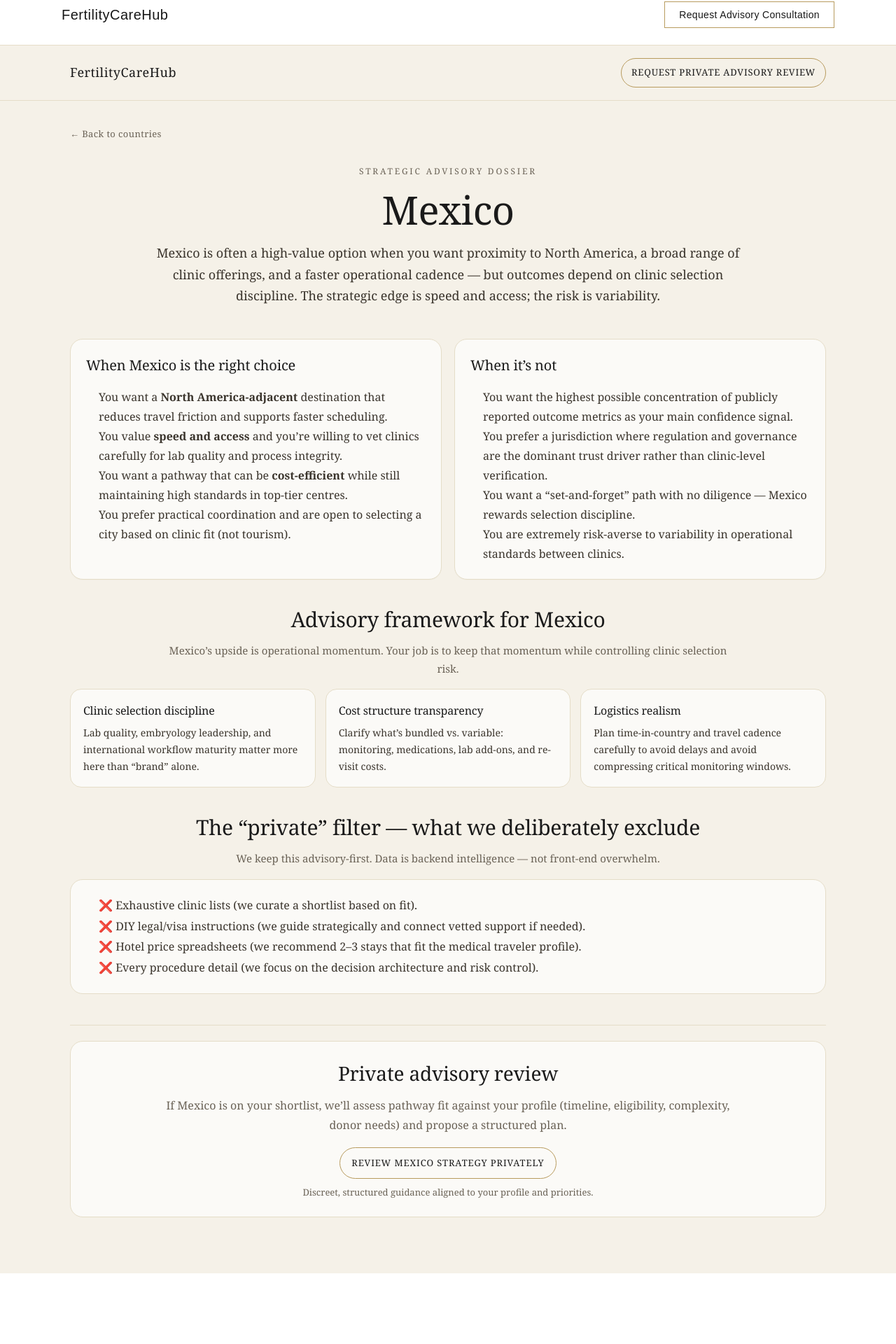
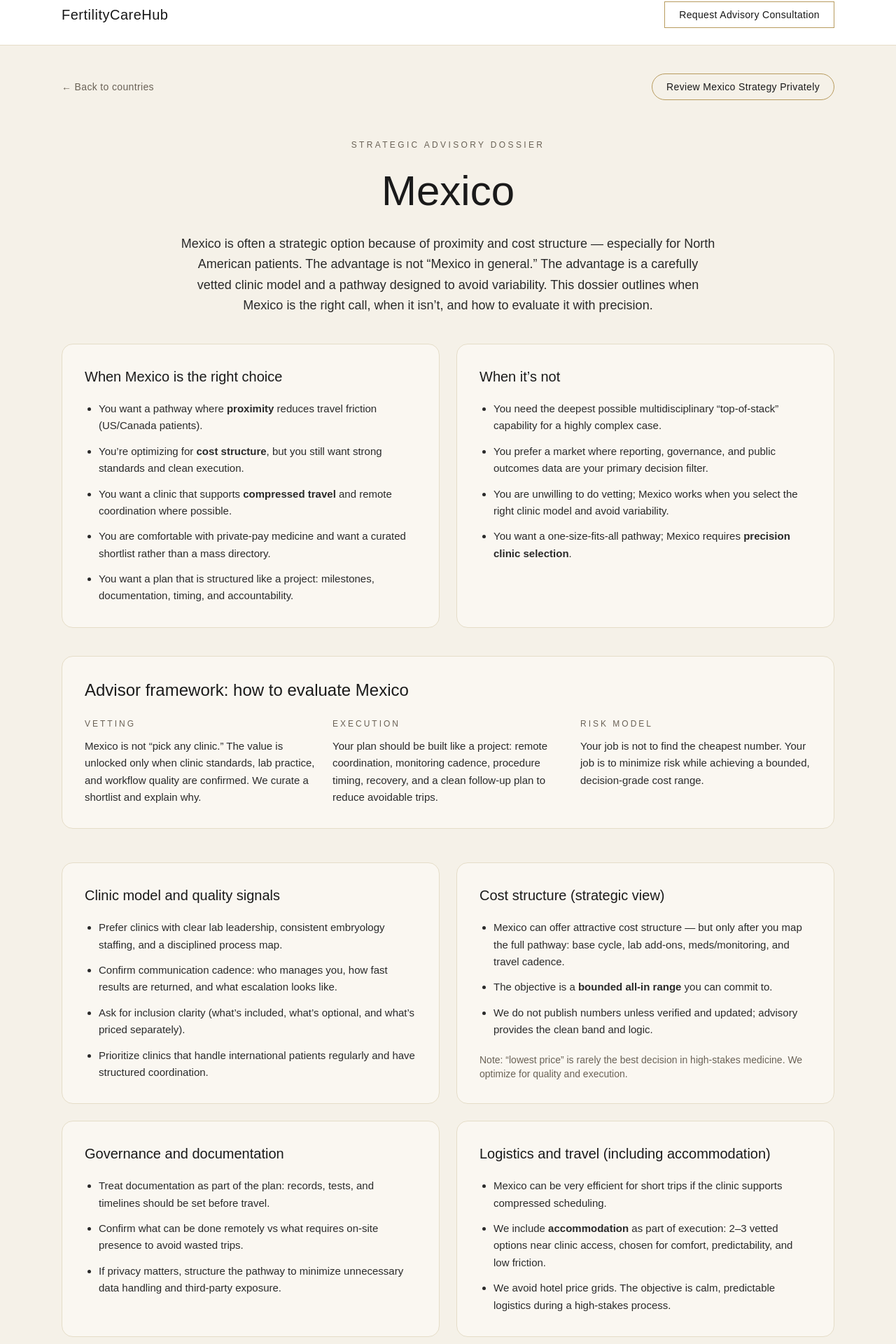
Before and after one commit to fmeliteintl-collab/fertilitycarehub-web, a Next.js app: page /countries/mexico in a window 1280 px wide. Shown: the part 22-1942 px from the top of the page at 70% size. Before the commit the page ends 1841 px from the top, so only its background shows below. Built offline with nearby package versions, Linux system fonts and the light colour scheme.

Commit message:
Build Mexico dossier

```diff
--- a/app/countries/mexico/page.tsx
+++ b/app/countries/mexico/page.tsx
@@ -1,359 +1,239 @@
 import Link from "next/link";
 
-export default function MexicoDossierPage() {
-  const COUNTRY = "Mexico";
-  const SLUG = "mexico";
-
-  const PAGE_BG = "#F5F1E8";
-  const INK = "#1A1A1A";
-  const MUTED = "#6A6256";
-  const GOLD = "#B89B5E";
-  const BORDER = "#E5DDC8";
-  const CARD_BG = "#FBFAF7";
-
+export default function MexicoPage() {
   return (
-    <main
-      style={{
-        background: PAGE_BG,
-        color: INK,
-        minHeight: "100vh",
-        fontFamily:
-          'ui-serif, Georgia, Cambria, "Times New Roman", Times, serif',
-      }}
-    >
-      {/* Header */}
-      <header
-        style={{
-          width: "100%",
-          borderBottom: `1px solid ${BORDER}`,
-          background: PAGE_BG,
-        }}
-      >
-        <div
-          style={{
-            maxWidth: 1120,
-            margin: "0 auto",
-            padding: "18px 20px",
-            display: "flex",
-            alignItems: "center",
-            justifyContent: "space-between",
-            gap: 16,
-          }}
-        >
+    <main className="min-h-screen bg-[#F5F1E8] text-[#1A1A1A]">
+      {/* Top utility bar */}
+      <div className="max-w-6xl mx-auto px-6 pt-10">
+        <div className="flex items-center justify-between">
           <Link
             href="/countries"
-            style={{
-              textDecoration: "none",
-              color: INK,
-              fontSize: 18,
-              letterSpacing: 0.5,
-            }}
+            className="text-sm tracking-wide text-[#6A6256] hover:text-[#1A1A1A]"
           >
-            FertilityCareHub
+            ← Back to countries
           </Link>
 
           <Link
-            href={`/countries/${SLUG}#consultation`}
-            style={{
-              textDecoration: "none",
-              border: `1px solid ${GOLD}`,
-              color: INK,
-              padding: "10px 14px",
-              borderRadius: 999,
-              fontSize: 13,
-              letterSpacing: 0.8,
-              textTransform: "uppercase",
-              whiteSpace: "nowrap",
-              background: "transparent",
-            }}
+            href="/consultation"
+            className="inline-flex items-center justify-center rounded-full border border-[#B89B5E] px-5 py-2 text-sm tracking-wide text-[#1A1A1A] hover:bg-[#F0E7D6]"
           >
-            Request Private Advisory Review
+            Review Mexico Strategy Privately
           </Link>
         </div>
-      </header>
+      </div>
 
-      {/* Body */}
-      <div style={{ maxWidth: 1120, margin: "0 auto", padding: "28px 20px 80px" }}>
-        {/* Back link */}
-        <div style={{ marginTop: 6 }}>
-          <Link
-            href="/countries"
-            style={{
-              textDecoration: "none",
-              color: MUTED,
-              fontSize: 13,
-              letterSpacing: 0.4,
-            }}
-          >
-            ← Back to countries
-          </Link>
-        </div>
-
-        {/* Hero */}
-        <section style={{ paddingTop: 34, paddingBottom: 28, textAlign: "center" }}>
-          <div
-            style={{
-              fontSize: 12,
-              letterSpacing: 2.8,
-              textTransform: "uppercase",
-              color: MUTED,
-              marginBottom: 16,
-            }}
-          >
-            Strategic advisory dossier
+      {/* Hero */}
+      <section className="max-w-6xl mx-auto px-6 pt-14 pb-10">
+        <div className="text-center">
+          <div className="text-xs tracking-[0.28em] text-[#6A6256]">
+            STRATEGIC ADVISORY DOSSIER
           </div>
 
-          <h1
-            style={{
-              margin: 0,
-              fontSize: 56,
-              lineHeight: 1.05,
-              letterSpacing: -0.6,
-            }}
-          >
-            {COUNTRY}
+          <h1 className="mt-5 text-5xl md:text-6xl leading-tight font-medium">
+            Mexico
           </h1>
 
-          <p
-            style={{
-              margin: "18px auto 0",
-              maxWidth: 860,
-              fontSize: 18,
-              lineHeight: 1.7,
-              color: "#3A342C",
-            }}
-          >
-            Mexico is often a high-value option when you want proximity to North America, a broad
-            range of clinic offerings, and a faster operational cadence — but outcomes depend on
-            clinic selection discipline. The strategic edge is speed and access; the risk is variability.
+          <p className="mt-6 max-w-3xl mx-auto text-lg leading-relaxed text-[#2A2A2A]">
+            Mexico is often a strategic option because of proximity and cost structure — especially
+            for North American patients. The advantage is not “Mexico in general.” The advantage is a
+            carefully vetted clinic model and a pathway designed to avoid variability. This dossier
+            outlines when Mexico is the right call, when it isn’t, and how to evaluate it with precision.
           </p>
-        </section>
+        </div>
+      </section>
 
-        {/* 2-up decision boxes */}
-        <section
-          style={{
-            display: "grid",
-            gridTemplateColumns: "1fr 1fr",
-            gap: 18,
-            marginTop: 18,
-          }}
-        >
-          {/* Right choice */}
-          <div
-            style={{
-              background: CARD_BG,
-              border: `1px solid ${BORDER}`,
-              borderRadius: 18,
-              padding: "22px 22px",
-              boxShadow: "0 1px 0 rgba(0,0,0,0.02)",
-            }}
-          >
-            <h2 style={{ margin: 0, fontSize: 20, letterSpacing: -0.2 }}>
-              When Mexico is the right choice
-            </h2>
-
-            <ul style={{ margin: "16px 0 0", paddingLeft: 18, color: "#3A342C", lineHeight: 1.75 }}>
+      {/* Two-column decision block */}
+      <section className="max-w-6xl mx-auto px-6 pb-10">
+        <div className="grid md:grid-cols-2 gap-6">
+          <div className="rounded-2xl border border-[#E5DDC8] bg-[#FAF7F1] p-8">
+            <h2 className="text-xl font-medium">When Mexico is the right choice</h2>
+            <ul className="mt-5 space-y-3 text-[15px] leading-relaxed text-[#2A2A2A] list-disc pl-5">
               <li>
-                You want a <b>North America-adjacent</b> destination that reduces travel friction and supports faster scheduling.
+                You want a pathway where <strong>proximity</strong> reduces travel friction (US/Canada patients).
               </li>
               <li>
-                You value <b>speed and access</b> and you’re willing to vet clinics carefully for lab quality and process integrity.
+                You’re optimizing for <strong>cost structure</strong>, but you still want strong standards and clean execution.
               </li>
               <li>
-                You want a pathway that can be <b>cost-efficient</b> while still maintaining high standards in top-tier centres.
+                You want a clinic that supports <strong>compressed travel</strong> and remote coordination where possible.
               </li>
               <li>
-                You prefer practical coordination and are open to selecting a city based on clinic fit (not tourism).
+                You are comfortable with private-pay medicine and want a curated shortlist rather than a mass directory.
+              </li>
+              <li>
+                You want a plan that is structured like a project: milestones, documentation, timing, and accountability.
               </li>
             </ul>
           </div>
 
-          {/* Not */}
-          <div
-            style={{
-              background: CARD_BG,
-              border: `1px solid ${BORDER}`,
-              borderRadius: 18,
-              padding: "22px 22px",
-              boxShadow: "0 1px 0 rgba(0,0,0,0.02)",
-            }}
-          >
-            <h2 style={{ margin: 0, fontSize: 20, letterSpacing: -0.2 }}>When it’s not</h2>
-
-            <ul style={{ margin: "16px 0 0", paddingLeft: 18, color: "#3A342C", lineHeight: 1.75 }}>
+          <div className="rounded-2xl border border-[#E5DDC8] bg-[#FAF7F1] p-8">
+            <h2 className="text-xl font-medium">When it’s not</h2>
+            <ul className="mt-5 space-y-3 text-[15px] leading-relaxed text-[#2A2A2A] list-disc pl-5">
               <li>
-                You want the highest possible concentration of publicly reported outcome metrics as your main confidence signal.
+                You need the deepest possible multidisciplinary “top-of-stack” capability for a highly complex case.
               </li>
               <li>
-                You prefer a jurisdiction where regulation and governance are the dominant trust driver rather than clinic-level verification.
+                You prefer a market where reporting, governance, and public outcomes data are your primary decision filter.
               </li>
               <li>
-                You want a “set-and-forget” path with no diligence — Mexico rewards selection discipline.
+                You are unwilling to do vetting; Mexico works when you select the right clinic model and avoid variability.
               </li>
               <li>
-                You are extremely risk-averse to variability in operational standards between clinics.
+                You want a one-size-fits-all pathway; Mexico requires <strong>precision clinic selection</strong>.
               </li>
             </ul>
           </div>
-        </section>
+        </div>
+      </section>
 
-        {/* Advisory framework */}
-        <section style={{ marginTop: 34 }}>
-          <div style={{ textAlign: "center", marginBottom: 16 }}>
-            <h2 style={{ margin: 0, fontSize: 30, letterSpacing: -0.3 }}>
-              Advisory framework for {COUNTRY}
-            </h2>
-            <p
-              style={{
-                margin: "10px auto 0",
-                maxWidth: 820,
-                color: MUTED,
-                lineHeight: 1.7,
-                fontSize: 15,
-              }}
-            >
-              Mexico’s upside is operational momentum. Your job is to keep that momentum while controlling clinic selection risk.
+      {/* Framework */}
+      <section className="max-w-6xl mx-auto px-6 pb-12">
+        <div className="rounded-2xl border border-[#E5DDC8] bg-[#FAF7F1] p-8">
+          <h2 className="text-2xl font-medium">Advisor framework: how to evaluate Mexico</h2>
+
+          <div className="mt-6 grid md:grid-cols-3 gap-6">
+            <div>
+              <div className="text-xs tracking-[0.25em] text-[#6A6256]">VETTING</div>
+              <p className="mt-3 text-[15px] leading-relaxed text-[#2A2A2A]">
+                Mexico is not “pick any clinic.” The value is unlocked only when clinic standards,
+                lab practice, and workflow quality are confirmed. We curate a shortlist and explain why.
+              </p>
+            </div>
+
+            <div>
+              <div className="text-xs tracking-[0.25em] text-[#6A6256]">EXECUTION</div>
+              <p className="mt-3 text-[15px] leading-relaxed text-[#2A2A2A]">
+                Your plan should be built like a project: remote coordination, monitoring cadence,
+                procedure timing, recovery, and a clean follow-up plan to reduce avoidable trips.
+              </p>
+            </div>
+
+            <div>
+              <div className="text-xs tracking-[0.25em] text-[#6A6256]">RISK MODEL</div>
+              <p className="mt-3 text-[15px] leading-relaxed text-[#2A2A2A]">
+                Your job is not to find the cheapest number. Your job is to minimize risk while achieving
+                a bounded, decision-grade cost range.
+              </p>
+            </div>
+          </div>
+        </div>
+      </section>
+
+      {/* Core sections */}
+      <section className="max-w-6xl mx-auto px-6 pb-12">
+        <div className="grid md:grid-cols-2 gap-6">
+          <div className="rounded-2xl border border-[#E5DDC8] bg-[#FAF7F1] p-8">
+            <h3 className="text-xl font-medium">Clinic model and quality signals</h3>
+            <ul className="mt-5 space-y-3 text-[15px] leading-relaxed text-[#2A2A2A] list-disc pl-5">
+              <li>
+                Prefer clinics with clear lab leadership, consistent embryology staffing, and a disciplined process map.
+              </li>
+              <li>
+                Confirm communication cadence: who manages you, how fast results are returned, and what escalation looks like.
+              </li>
+              <li>
+                Ask for inclusion clarity (what’s included, what’s optional, and what’s priced separately).
+              </li>
+              <li>
+                Prioritize clinics that handle international patients regularly and have structured coordination.
+              </li>
+            </ul>
+          </div>
+
+          <div className="rounded-2xl border border-[#E5DDC8] bg-[#FAF7F1] p-8">
+            <h3 className="text-xl font-medium">Cost structure (strategic view)</h3>
+            <ul className="mt-5 space-y-3 text-[15px] leading-relaxed text-[#2A2A2A] list-disc pl-5">
+              <li>
+                Mexico can offer attractive cost structure — but only after you map the full pathway:
+                base cycle, lab add-ons, meds/monitoring, and travel cadence.
+              </li>
+              <li>
+                The objective is a <strong>bounded all-in range</strong> you can commit to.
+              </li>
+              <li>
+                We do not publish numbers unless verified and updated; advisory provides the clean band and logic.
+              </li>
+            </ul>
+            <p className="mt-5 text-sm text-[#6A6256]">
+              Note: “lowest price” is rarely the best decision in high-stakes medicine. We optimize for quality and execution.
             </p>
           </div>
 
-          <div
-            style={{
-              display: "grid",
-              gridTemplateColumns: "repeat(3, 1fr)",
-              gap: 14,
-            }}
-          >
-            {[
-              {
-                title: "Clinic selection discipline",
-                text: "Lab quality, embryology leadership, and international workflow maturity matter more here than “brand” alone.",
-              },
-              {
-                title: "Cost structure transparency",
-                text: "Clarify what’s bundled vs. variable: monitoring, medications, lab add-ons, and re-visit costs.",
-              },
-              {
-                title: "Logistics realism",
-                text: "Plan time-in-country and travel cadence carefully to avoid delays and avoid compressing critical monitoring windows.",
-              },
-            ].map((c) => (
-              <div
-                key={c.title}
-                style={{
-                  background: CARD_BG,
-                  border: `1px solid ${BORDER}`,
-                  borderRadius: 16,
-                  padding: 18,
-                }}
-              >
-                <div style={{ fontSize: 16, marginBottom: 8, letterSpacing: -0.2 }}>{c.title}</div>
-                <div style={{ color: "#3A342C", lineHeight: 1.7, fontSize: 14 }}>{c.text}</div>
-              </div>
-            ))}
-          </div>
-        </section>
-
-        {/* What we exclude */}
-        <section style={{ marginTop: 34 }}>
-          <div style={{ textAlign: "center", marginBottom: 16 }}>
-            <h2 style={{ margin: 0, fontSize: 30, letterSpacing: -0.3 }}>
-              The “private” filter — what we deliberately exclude
-            </h2>
-            <p
-              style={{
-                margin: "10px auto 0",
-                maxWidth: 860,
-                color: MUTED,
-                lineHeight: 1.7,
-                fontSize: 15,
-              }}
-            >
-              We keep this advisory-first. Data is backend intelligence — not front-end overwhelm.
-            </p>
+          <div className="rounded-2xl border border-[#E5DDC8] bg-[#FAF7F1] p-8">
+            <h3 className="text-xl font-medium">Governance and documentation</h3>
+            <ul className="mt-5 space-y-3 text-[15px] leading-relaxed text-[#2A2A2A] list-disc pl-5">
+              <li>
+                Treat documentation as part of the plan: records, tests, and timelines should be set before travel.
+              </li>
+              <li>
+                Confirm what can be done remotely vs what requires on-site presence to avoid wasted trips.
+              </li>
+              <li>
+                If privacy matters, structure the pathway to minimize unnecessary data handling and third-party exposure.
+              </li>
+            </ul>
           </div>
 
-          <div
-            style={{
-              background: CARD_BG,
-              border: `1px solid ${BORDER}`,
-              borderRadius: 18,
-              padding: 22,
-            }}
-          >
-            <ul style={{ margin: 0, paddingLeft: 18, color: "#3A342C", lineHeight: 1.85 }}>
-              <li>❌ Exhaustive clinic lists (we curate a shortlist based on fit).</li>
-              <li>❌ DIY legal/visa instructions (we guide strategically and connect vetted support if needed).</li>
-              <li>❌ Hotel price spreadsheets (we recommend 2–3 stays that fit the medical traveler profile).</li>
-              <li>❌ Every procedure detail (we focus on the decision architecture and risk control).</li>
+          <div className="rounded-2xl border border-[#E5DDC8] bg-[#FAF7F1] p-8">
+            <h3 className="text-xl font-medium">Logistics and travel (including accommodation)</h3>
+            <ul className="mt-5 space-y-3 text-[15px] leading-relaxed text-[#2A2A2A] list-disc pl-5">
+              <li>
+                Mexico can be very efficient for short trips if the clinic supports compressed scheduling.
+              </li>
+              <li>
+                We include <strong>accommodation</strong> as part of execution: 2–3 vetted options near clinic access,
+                chosen for comfort, predictability, and low friction.
+              </li>
+              <li>
+                We avoid hotel price grids. The objective is calm, predictable logistics during a high-stakes process.
+              </li>
             </ul>
           </div>
-        </section>
+        </div>
+      </section>
 
-        {/* Consultation anchor */}
-        <section
-          id="consultation"
-          style={{
-            marginTop: 44,
-            paddingTop: 22,
-            borderTop: `1px solid ${BORDER}`,
-          }}
-        >
-          <div
-            style={{
-              background: CARD_BG,
-              border: `1px solid ${BORDER}`,
-              borderRadius: 18,
-              padding: 24,
-              textAlign: "center",
-            }}
-          >
-            <h2 style={{ margin: 0, fontSize: 28, letterSpacing: -0.2 }}>
-              Private advisory review
-            </h2>
-            <p style={{ margin: "12px auto 0", maxWidth: 820, color: MUTED, lineHeight: 1.7 }}>
-              If Mexico is on your shortlist, we’ll assess pathway fit against your profile (timeline,
-              eligibility, complexity, donor needs) and propose a structured plan.
-            </p>
+      {/* What we exclude */}
+      <section className="max-w-6xl mx-auto px-6 pb-12">
+        <div className="rounded-2xl border border-[#E5DDC8] bg-[#FAF7F1] p-8">
+          <h3 className="text-xl font-medium">What we deliberately exclude (the private filter)</h3>
+          <div className="mt-5 grid md:grid-cols-2 gap-6">
+            <ul className="space-y-3 text-[15px] leading-relaxed text-[#2A2A2A] list-disc pl-5">
+              <li>Exhaustive clinic lists (we curate a shortlist, not a directory).</li>
+              <li>DIY travel bureaucracy instructions (we coordinate with trusted partners).</li>
+              <li>Public encyclopedias and broad claims (we focus on decision-grade guidance).</li>
+            </ul>
+            <ul className="space-y-3 text-[15px] leading-relaxed text-[#2A2A2A] list-disc pl-5">
+              <li>Hotel price comparison tables (we recommend a small vetted shortlist).</li>
+              <li>Static numbers without verification (we prioritize accuracy and updates).</li>
+              <li>One-size-fits-all pathways (clinic selection + pathway fit is everything).</li>
+            </ul>
+          </div>
+        </div>
+      </section>
 
-            <div style={{ marginTop: 18 }}>
-              <Link
-                href="/consultation"
-                style={{
-                  display: "inline-block",
-                  textDecoration: "none",
-                  border: `1px solid ${GOLD}`,
-                  padding: "12px 16px",
-                  borderRadius: 999,
-                  color: INK,
-                  fontSize: 13,
-                  letterSpacing: 0.9,
-                  textTransform: "uppercase",
-                  background: "transparent",
-                }}
-              >
-                Review {COUNTRY} Strategy Privately
-              </Link>
+      {/* CTA */}
+      <section className="max-w-6xl mx-auto px-6 pb-16">
+        <div className="rounded-2xl border border-[#E5DDC8] bg-[#FAF7F1] p-10 text-center">
+          <h3 className="text-2xl font-medium">Private advisory, not a public database.</h3>
+          <p className="mt-4 max-w-2xl mx-auto text-[15px] leading-relaxed text-[#2A2A2A]">
+            If Mexico is on your shortlist, the decisive step is clinic vetting and a pathway that removes variability.
+            We’ll curate the shortlist, map the plan, and provide a clean execution route.
+          </p>
 
-              <div style={{ marginTop: 10, fontSize: 13, color: MUTED }}>
-                Discreet, structured guidance aligned to your profile and priorities.
-              </div>
-            </div>
+          <div className="mt-7 flex items-center justify-center">
+            <Link
+              href="/consultation"
+              className="inline-flex items-center justify-center rounded-full border border-[#B89B5E] px-6 py-3 text-sm tracking-wide text-[#1A1A1A] hover:bg-[#F0E7D6]"
+            >
+              Request Private Advisory Review
+            </Link>
           </div>
-        </section>
-      </div>
 
-      {/* Responsive */}
-      <style>{`
-        @media (max-width: 900px) {
-          section[style*="grid-template-columns: 1fr 1fr"] {
-            grid-template-columns: 1fr !important;
-          }
-          section div[style*="grid-template-columns: repeat(3, 1fr)"] {
-            grid-template-columns: 1fr !important;
-          }
-          h1 { font-size: 40px !important; }
-        }
-      `}</style>
+          <div className="mt-3 text-xs tracking-wide text-[#6A6256]">
+            Discreet, structured guidance aligned to your profile and jurisdictional constraints.
+          </div>
+        </div>
+      </section>
     </main>
   );
 }
```
